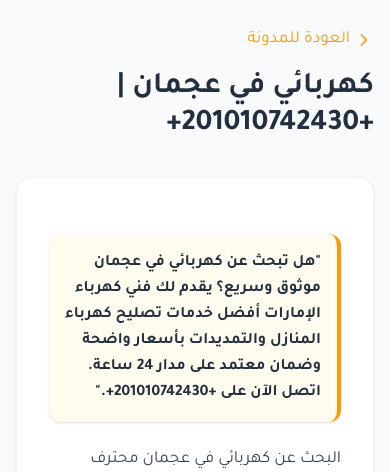
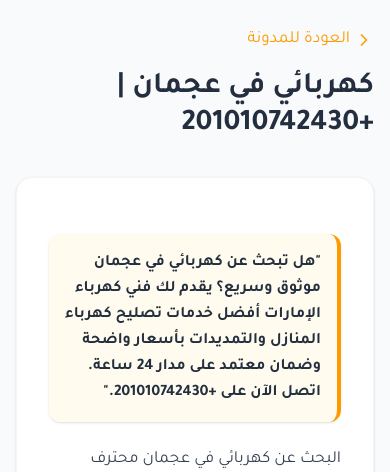
Before and after one commit to AhmedZakaria14/FanniElectricUAE, a Next.js app: page /blog/electrician-in-ajman-24h in a window 390 px wide. Shown: the part 156-628 px from the top of the page. Built offline with nearby package versions, Linux system fonts and the light colour scheme.

Commit message:
Clean phone number formatting in app/blog/electrician-in-ajman-24h/page.tsx

```diff
--- a/app/blog/electrician-in-ajman-24h/page.tsx
+++ b/app/blog/electrician-in-ajman-24h/page.tsx
@@ -5,8 +5,8 @@ import Link from 'next/link';
 import TableOfContents from '@/components/table-of-contents';
 
 export const metadata: Metadata = {
-  title: `أفضل كهربائي في عجمان | +201010742430+ | الموقع متاح للإيجار`,
-  description: `الموقع متاح للإيجار. للتواصل: +201010742430. هل تبحث عن كهربائي في عجمان موثوق وسريع؟ يقدم لك فني كهرباء الإمارات أفضل خدمات تصليح كهرباء المنازل والتمديدات بأسعار واضحة وضمان معتمد على مدار 24 ساعة. اتصل الآن على +201010742430+.`,
+  title: `أفضل كهربائي في عجمان | +201010742430 | الموقع متاح للإيجار`,
+  description: `الموقع متاح للإيجار. للتواصل: +201010742430. هل تبحث عن كهربائي في عجمان موثوق وسريع؟ يقدم لك فني كهرباء الإمارات أفضل خدمات تصليح كهرباء المنازل والتمديدات بأسعار واضحة وضمان معتمد على مدار 24 ساعة. اتصل الآن على +201010742430.`,
   alternates: {
     canonical: "https://www.fannielectricuae.com/blog/electrician-in-ajman-24h",
   },
@@ -44,7 +44,7 @@ export default function BlogPost() {
             العودة للمدونة
           </Link>
           <h1 className="text-3xl md:text-4xl font-bold text-amazon-blue leading-tight mb-4">
-            كهربائي في عجمان | +201010742430+
+            كهربائي في عجمان | +201010742430
           </h1>
         </div>
 
@@ -53,7 +53,7 @@ export default function BlogPost() {
             <div className="prose prose-lg max-w-none prose-headings:text-amazon-blue prose-a:text-amazon-orange hover:prose-a:text-orange-600 prose-img:rounded-xl">
               <div dangerouslySetInnerHTML={{ __html: `
 <blockquote dir="rtl" class="my-6 p-4 rounded-xl border-r-4 border-amazon-orange bg-amber-50/80 text-amazon-blue font-bold text-base md:text-lg leading-relaxed shadow-sm">
-"هل تبحث عن كهربائي في عجمان موثوق وسريع؟ يقدم لك فني كهرباء الإمارات أفضل خدمات تصليح كهرباء المنازل والتمديدات بأسعار واضحة وضمان معتمد على مدار 24 ساعة. اتصل الآن على +201010742430+."
+"هل تبحث عن كهربائي في عجمان موثوق وسريع؟ يقدم لك فني كهرباء الإمارات أفضل خدمات تصليح كهرباء المنازل والتمديدات بأسعار واضحة وضمان معتمد على مدار 24 ساعة. اتصل الآن على +201010742430."
 </blockquote>
 <p dir="rtl" class="text-gray-700 leading-relaxed mb-6">البحث عن كهربائي في عجمان محترف وسريع الاستجابة يعد من الأمور الضرورية لجميع السكان وأصحاب المحلات التجارية. الأعطال الكهربائية تحدث دون سابق إنذار، وتأجيل حلها قد يسبب أضرارًا جسيمة في الأجهزة أو يهدد سلامة المبنى.</p>
 <h2 dir="rtl" id="section-1" class="text-2xl font-bold text-amazon-blue mt-8 mb-4">لماذا يحتاج كل منزل في عجمان إلى فني كهربائي موثوق؟</h2>
```
